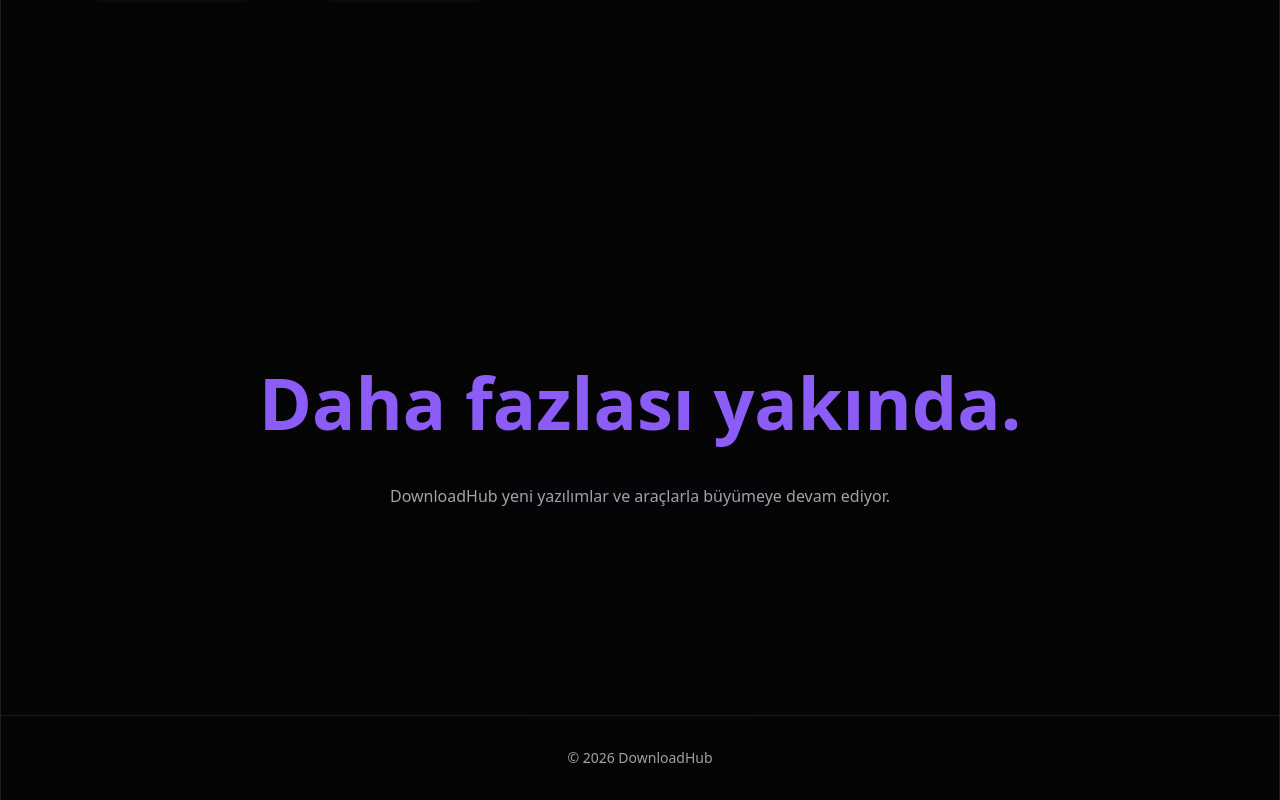
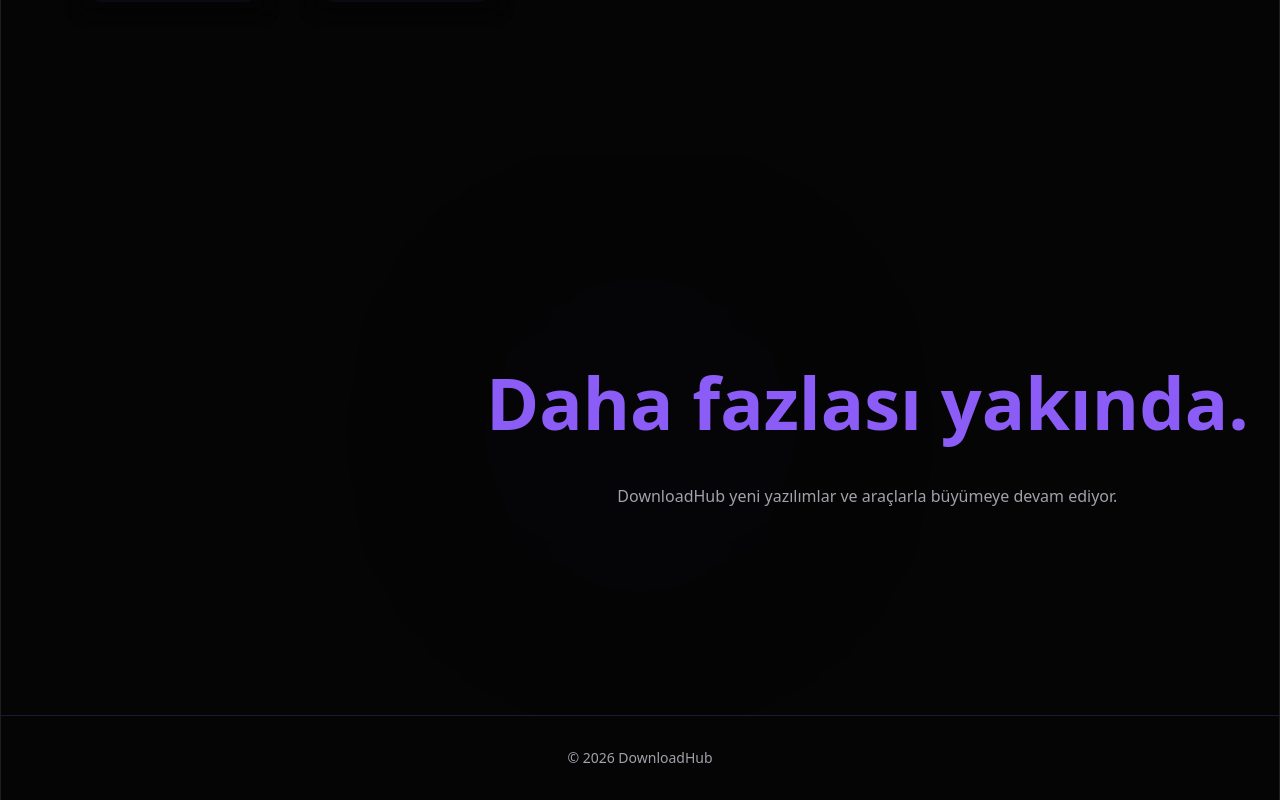
Before and after one commit to 0akhq/downloadhub, a React (Vite) app: page / in a window 1280 px wide. Shown: the part 3068-3868 px from the top of the page. Built offline with nearby package versions, Linux system fonts and the light colour scheme.

Commit message:
Update App.tsx

```diff
--- a/src/App.tsx
+++ b/src/App.tsx
@@ -569,6 +569,42 @@
           }}
         />
 
+        <motion.div
+  initial={{ opacity: 0, y: 30, filter: "blur(10px)" }}
+  whileInView={{
+    opacity: 1,
+    y: 0,
+    filter: "blur(0px)",
+  }}
+  transition={{ duration: 0.8 }}
+  viewport={{ once: true }}
+  className="mb-6"
+>
+  <TextAnimate
+    animation="blurInUp"
+    by="character"
+    className="
+      text-5xl
+      sm:text-6xl
+      md:text-7xl
+      font-black
+      tracking-[-0.05em]
+      bg-gradient-to-r
+      from-pink-400
+      via-purple-400
+      via-blue-400
+      to-cyan-400
+      bg-[length:200%_auto]
+      bg-clip-text
+      text-transparent
+      animate-gradient-x
+      drop-shadow-[0_0_30px_rgba(168,85,247,0.25)]
+    "
+  >
+    Yapımcı: 0akh
+  </TextAnimate>
+</motion.div>
+
         <div className="relative z-10 text-center">
 
           <motion.div
```
